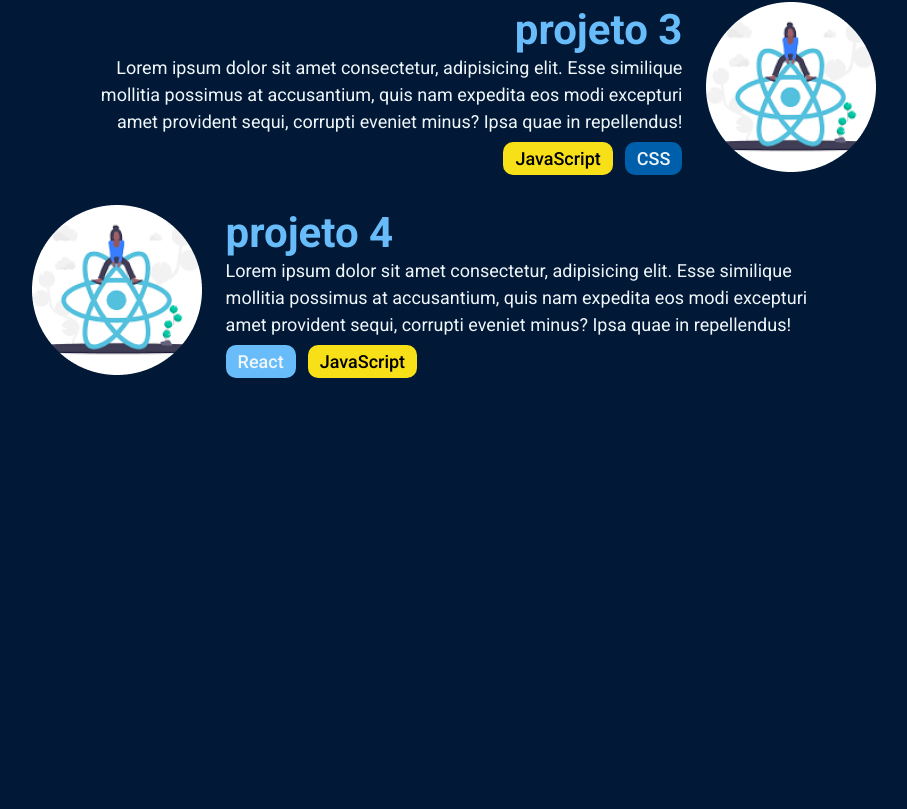
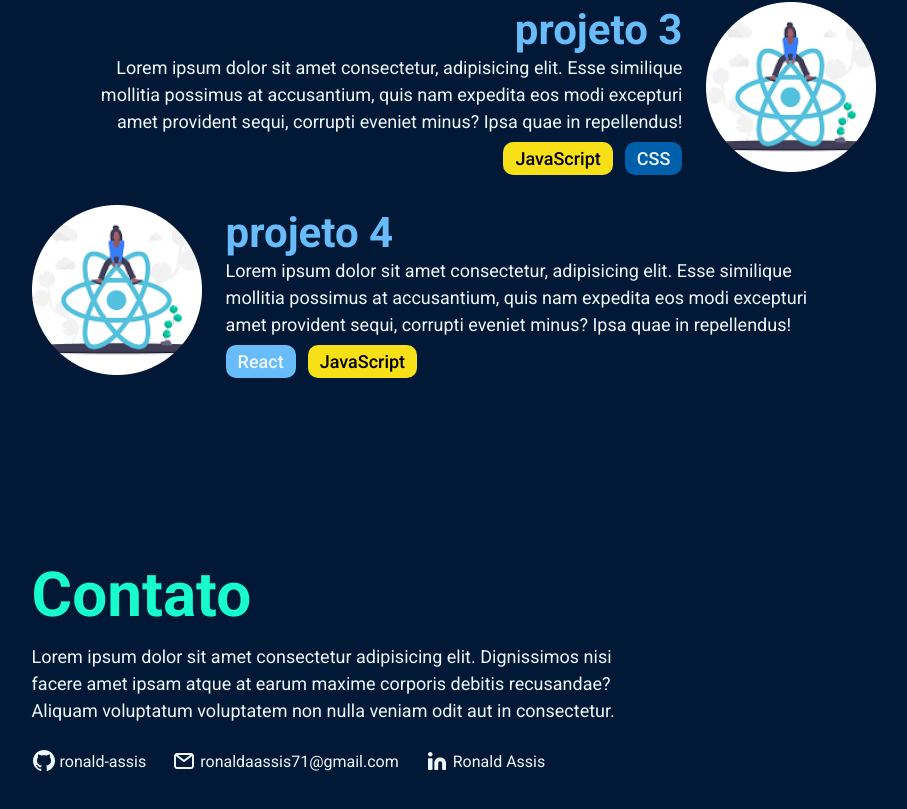
Before and after one commit to ronald-assis/Portfolio, a React (Create React App) app: page / in a window 1280 px wide. Shown: the part 1364-2173 px from the top of the page, without its empty margins (186-1093 px from the left). Before the commit the page ends 1772 px from the top, so only its background shows below. Built offline with nearby package versions, Linux system fonts and the light colour scheme.

Commit message:
create contact component

```diff
--- /dev/null
+++ b/src/components/Contact/contact.css
@@ -0,0 +1,17 @@
+.contact {
+  margin-top: 150px;
+  margin-bottom: 206px;
+}
+
+.contact h1 {
+  margin-bottom: 12px;
+}
+
+.contact p {
+  width: 625px;
+  margin-bottom: 25px;
+}
+
+.contact .links {
+  display: flex;
+}
--- /dev/null
+++ b/src/components/Contact/index.js
@@ -0,0 +1,41 @@
+import React from "react";
+import Icon from "../../icons/Icon";
+import "./contact.css";
+
+function Contact() {
+  return (
+    <div className="contact">
+      <h1>Contato</h1>
+      <p>
+        Lorem ipsum dolor sit amet consectetur adipisicing elit. Dignissimos
+        nisi facere amet ipsam atque at earum maxime corporis debitis
+        recusandae? Aliquam voluptatum voluptatem non nulla veniam odit aut in
+        consectetur.
+      </p>
+      <div className="links">
+        <a
+          href="https://github.com/ronald-assis"
+          target="_blank"
+          rel="noreferrer"
+        >
+          <Icon name="github" />
+          <span>ronald-assis</span>
+        </a>
+        <a href="mailto:webmaster@example.com" target="_blank" rel="noreferrer">
+          <Icon name="email" />
+          <span>ronaldaassis71@gmail.com</span>
+        </a>
+        <a
+          href="https://www.linkedin.com/in/ronald-assis/"
+          target="_blank"
+          rel="noreferrer"
+        >
+          <Icon name="linkedin" />
+          <span>Ronald Assis</span>
+        </a>
+      </div>
+    </div>
+  );
+}
+
+export default Contact;
--- a/src/components/Main/index.js
+++ b/src/components/Main/index.js
@@ -1,6 +1,7 @@
 import React from "react";
 import About from "../About";
 import Projects from "../Projects";
+import Contact from "../Contact";
 import "./main.css";
 
 function Main() {
@@ -8,6 +9,7 @@ function Main() {
     <main>
       <About />
       <Projects />
+      <Contact />
     </main>
   );
 }
--- a/src/icons/Icon.js
+++ b/src/icons/Icon.js
@@ -3,12 +3,14 @@ import code from "./code";
 import email from "./email";
 import github from "./github";
 import person from "./person";
+import linkedin from "./linkedin";
 
 const Icons = {
   code,
   email,
   github,
   person,
+  linkedin,
 };
 
 function Icon({ name, ...props }) {
--- /dev/null
+++ b/src/icons/linkedin.js
@@ -0,0 +1,28 @@
+import React from "react";
+
+function linkedin({ width = 24, heigth = 24, fill = "#EFF6FA" }) {
+  return (
+    <svg
+      width={width}
+      height={heigth}
+      viewBox="0 0 24 24"
+      fill="none"
+      xmlns="http://www.w3.org/2000/svg"
+    >
+      <path
+        d="M15.15 8.40006C14.3835 8.39743 13.6241 8.54595 12.9151 8.83714C12.2061 9.12832 11.5615 9.55644 11.0182 10.097C10.4748 10.6376 10.0434 11.28 9.74855 11.9875C9.45373 12.6949 9.3013 13.4536 9.29999 14.2201V20.1001C9.29999 20.3388 9.39481 20.5677 9.56359 20.7365C9.73237 20.9052 9.96129 21.0001 10.2 21.0001H12.3C12.5387 21.0001 12.7676 20.9052 12.9364 20.7365C13.1052 20.5677 13.2 20.3388 13.2 20.1001V14.2201C13.1998 13.9475 13.257 13.6779 13.368 13.4289C13.479 13.1799 13.6412 12.9571 13.8441 12.775C14.0469 12.5929 14.2859 12.4556 14.5453 12.372C14.8048 12.2885 15.079 12.2606 15.35 12.2901C15.836 12.3513 16.2826 12.5887 16.6052 12.9574C16.9278 13.326 17.1038 13.8002 17.1 14.2901V20.1001C17.1 20.3388 17.1948 20.5677 17.3636 20.7365C17.5324 20.9052 17.7613 21.0001 18 21.0001H20.1C20.3387 21.0001 20.5676 20.9052 20.7364 20.7365C20.9052 20.5677 21 20.3388 21 20.1001V14.2201C20.9987 13.4536 20.8462 12.6949 20.5514 11.9875C20.2566 11.28 19.8252 10.6376 19.2818 10.097C18.7385 9.55644 18.0939 9.12832 17.3849 8.83714C16.6759 8.54595 15.9164 8.39743 15.15 8.40006Z"
+        fill={fill}
+      />
+      <path
+        d="M6.6 9.30005H3.9C3.40294 9.30005 3 9.70299 3 10.2V20.1C3 20.5971 3.40294 21 3.9 21H6.6C7.09706 21 7.5 20.5971 7.5 20.1V10.2C7.5 9.70299 7.09706 9.30005 6.6 9.30005Z"
+        fill={fill}
+      />
+      <path
+        d="M5.25 7.5C6.49264 7.5 7.5 6.49264 7.5 5.25C7.5 4.00736 6.49264 3 5.25 3C4.00736 3 3 4.00736 3 5.25C3 6.49264 4.00736 7.5 5.25 7.5Z"
+        fill={fill}
+      />
+    </svg>
+  );
+}
+
+export default linkedin;
```
